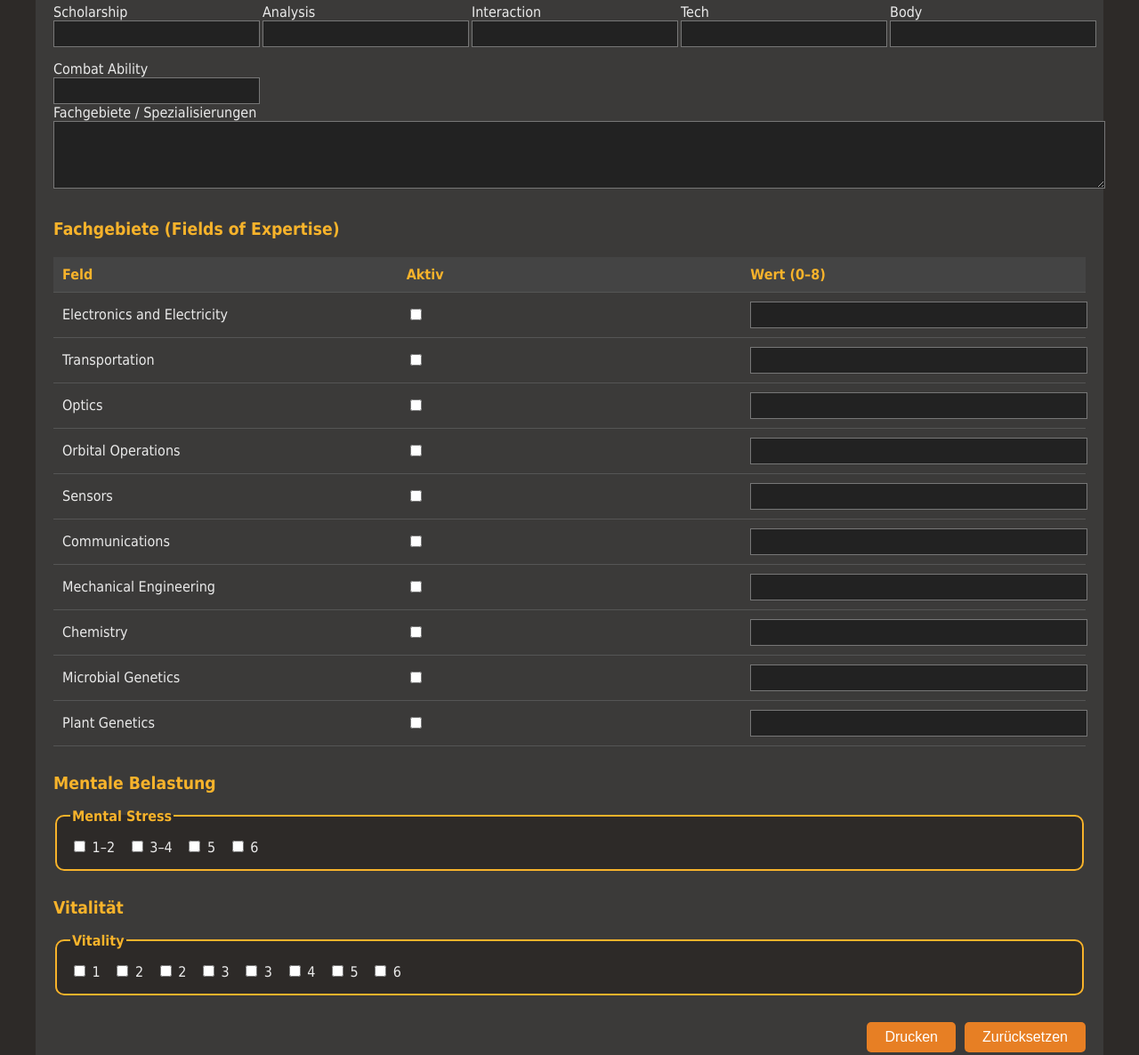
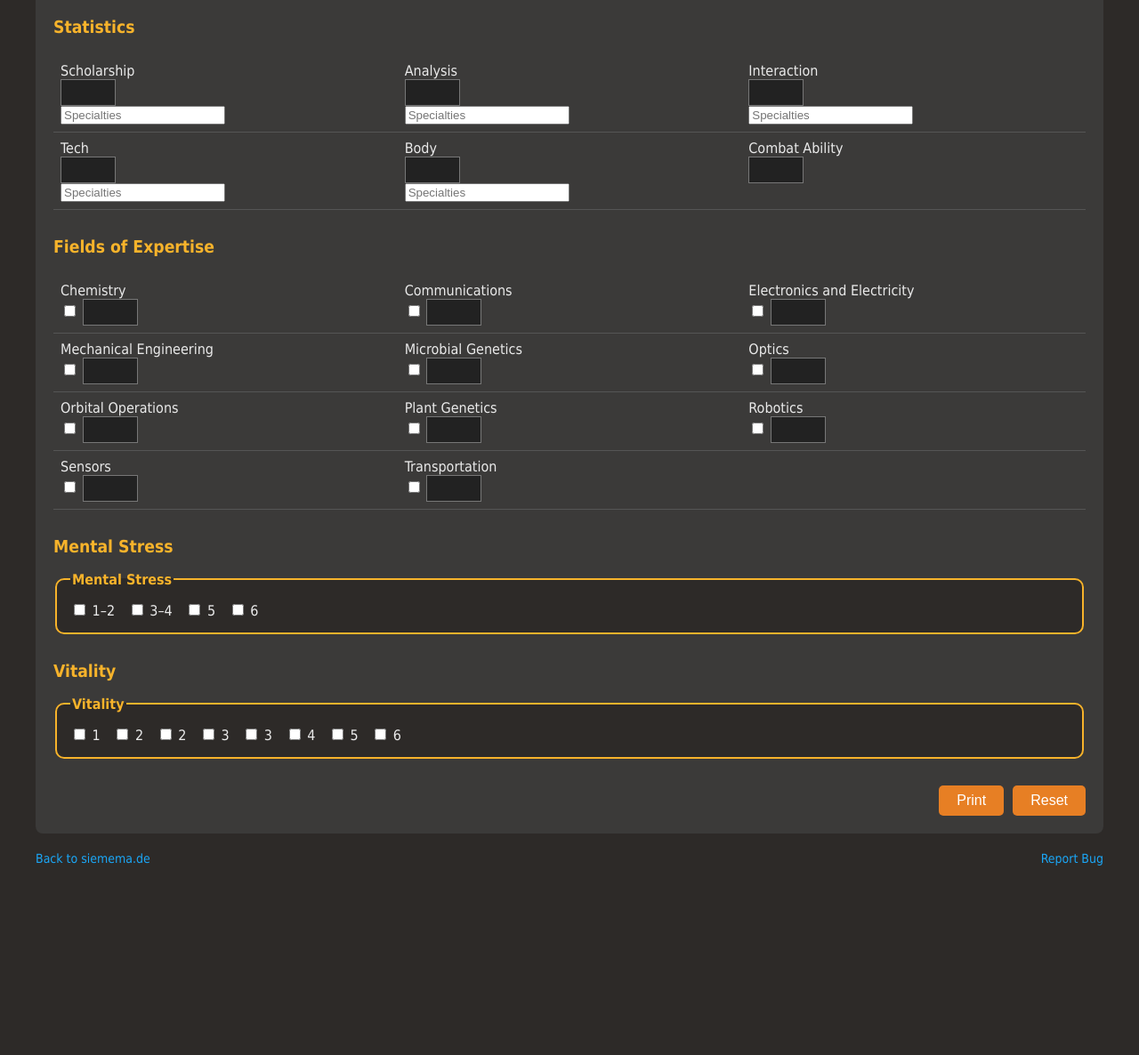
Before and after one commit to mhs2508/siemema-tfm, a plain HTML site: page tfm_rpg_character.html in a window 1280 px wide. Shown: the part 413-1599 px from the top of the page at 89% size. After the commit the page ends 1406 px from the top, so only its background shows below. Drawn offline with Linux system fonts and the light colour scheme.

Commit message:
Finished first version of Terraforming Mars RPG Character Sheet

```diff
--- a/siemema-de.css
+++ b/siemema-de.css
@@ -407,3 +407,34 @@ input:checked + .slider:before {
         padding: 8px 16px;
     }
 }
+
+@page {
+    size: A4 portrait;
+    margin: 20mm;
+  }
+
+  @media print {
+    html, body {
+      width: auto !important;
+      min-width: 0 !important;
+      max-width: 100% !important;
+      margin: 0 auto;
+      padding: 0;
+      zoom: 1; /* ggf. auf 0.9 oder 0.95 anpassen */
+    }
+
+    main {
+      min-width: 0 !important;
+      max-width: 700px !important;
+      margin: 0 auto;
+      padding: 0;
+    }
+
+    button, .button-container {
+      display: none !important;
+    }
+
+    .control-panel {
+      display: none !important;
+    }
+  }
--- a/tfm_rpg_character.html
+++ b/tfm_rpg_character.html
@@ -1,8 +1,8 @@
 <!DOCTYPE html>
-<html lang="de">
+<html lang="en">
 <head>
   <meta charset="UTF-8">
-  <title>Terraforming Mars RPG – Charakterbogen</title>
+  <title>Terraforming Mars RPG – Character Sheet</title>
   <link rel="stylesheet" href="siemema-de.css">
   <style>
     .section {
@@ -37,59 +37,171 @@
       font-size: 16px;
       width: 100%;
     }
+    input[type="number"].narrow {
+      width: 50px;
+      text-align: center;
+    }
+    table.stats-table {
+      width: 100%;
+      border-collapse: collapse;
+    }
+    table.stats-table td {
+      padding: 8px;
+      vertical-align: top;
+    }
+    .button-container {
+      display: flex;
+      justify-content: flex-end;
+      gap: 10px;
+      margin-top: 20px;
+    }
   </style>
 </head>
 <body>
-  <header>Terraforming Mars RPG – Charakterbogen</header>
+  <header>Terraforming Mars RPG – Character Sheet</header>
   <main>
     <section class="section">
-      <h2>Charakterdaten</h2>
+      <h2>Character</h2>
       <div class="input-grid">
         <div><label>Name<br><input type="text" name="name"></label></div>
-        <div><label>Alter<br><input type="text" name="age"></label></div>
-        <div><label>Geschlecht<br><input type="text" name="sex"></label></div>
-        <div><label>Beruf<br><input type="text" name="profession"></label></div>
-        <div><label>Persönlichkeit<br><input type="text" name="personality_tags"></label></div>
+        <div><label>Age<br><input type="text" name="age"></label></div>
+        <div><label>Sex<br><input type="text" name="sex"></label></div>
+        <div><label>Profession<br><input type="text" name="profession"></label></div>
+        <div><label>Personality Tags<br><input type="text" name="personality_tags"></label></div>
       </div>
-      <label>Hintergrund<br><textarea name="background" rows="5"></textarea></label>
+      <label>Background<br>
+        <textarea name="background" rows="8" style="width:100%; box-sizing:border-box;"></textarea>
+      </label>
     </section>
 
     <section class="section">
-      <h2>Statistiken</h2>
-      <div class="input-grid">
-        <div><label>Scholarship<br><input type="number" min="0" max="4" name="scholarship"></label></div>
-        <div><label>Analysis<br><input type="number" min="0" max="4" name="analysis"></label></div>
-        <div><label>Interaction<br><input type="number" min="0" max="4" name="interaction"></label></div>
-        <div><label>Tech<br><input type="number" min="0" max="4" name="tech"></label></div>
-        <div><label>Body<br><input type="number" min="0" max="4" name="body"></label></div>
-        <div><label>Combat Ability<br><input type="number" min="0" max="4" name="combat_ability"></label></div>
-      </div>
-      <label>Fachgebiete / Spezialisierungen<br><textarea name="specialties" rows="3"></textarea></label>
+        <h2>Statistics</h2>
+        <table class="stats-table">
+          <tr>
+            <td>
+              <label>Scholarship<br>
+                <input type="number" min="0" max="4" class="narrow" name="stat_scholarship">
+              </label><br>
+              <input type="text" name="spec_scholarship" placeholder="Specialties">
+            </td>
+            <td>
+              <label>Analysis<br>
+                <input type="number" min="0" max="4" class="narrow" name="stat_analysis">
+              </label><br>
+              <input type="text" name="spec_analysis" placeholder="Specialties">
+            </td>
+            <td>
+                <label>Interaction<br>
+                  <input type="number" min="0" max="4" class="narrow" name="stat_interaction">
+                </label><br>
+                <input type="text" name="spec_interaction" placeholder="Specialties">
+              </td>
+          </tr>
+          <tr>
+            <td>
+              <label>Tech<br>
+                <input type="number" min="0" max="4" class="narrow" name="stat_tech">
+              </label><br>
+              <input type="text" name="spec_tech" placeholder="Specialties">
+            </td>
+            <td>
+                <label>Body<br>
+                  <input type="number" min="0" max="4" class="narrow" name="stat_body">
+                </label><br>
+                <input type="text" name="spec_body" placeholder="Specialties">
+              </td>
+              <td>
+                <label>Combat Ability<br>
+                  <input type="number" min="0" max="4" class="narrow" name="stat_combat">
+                </label>
+              </td>
+          </tr>
+        </table>
+      </section>
+
+      <section class="section">
+        <h2>Fields of Expertise</h2>
+        <table class="stats-table">
+          <tr>
+            <td>
+              <label>Chemistry<br>
+                <input type="checkbox" name="field_chemistry">
+                <input type="number" min="0" max="8" class="narrow" name="value_chemistry">
+              </label>
+            </td>
+            <td>
+              <label>Communications<br>
+                <input type="checkbox" name="field_communications">
+                <input type="number" min="0" max="8" class="narrow" name="value_communications">
+              </label>
+            </td>
+            <td>
+              <label>Electronics and Electricity<br>
+                <input type="checkbox" name="field_electronics">
+                <input type="number" min="0" max="8" class="narrow" name="value_electronics">
+              </label>
+            </td>
+          </tr>
+          <tr>
+            <td>
+              <label>Mechanical Engineering<br>
+                <input type="checkbox" name="field_mechanical">
+                <input type="number" min="0" max="8" class="narrow" name="value_mechanical">
+              </label>
+            </td>
+            <td>
+              <label>Microbial Genetics<br>
+                <input type="checkbox" name="field_microbial">
+                <input type="number" min="0" max="8" class="narrow" name="value_microbial">
+              </label>
+            </td>
+            <td>
+              <label>Optics<br>
+                <input type="checkbox" name="field_optics">
+                <input type="number" min="0" max="8" class="narrow" name="value_optics">
+              </label>
+            </td>
+          </tr>
+          <tr>
+            <td>
+              <label>Orbital Operations<br>
+                <input type="checkbox" name="field_orbital">
+                <input type="number" min="0" max="8" class="narrow" name="value_orbital">
+              </label>
+            </td>
+            <td>
+              <label>Plant Genetics<br>
+                <input type="checkbox" name="field_plant">
+                <input type="number" min="0" max="8" class="narrow" name="value_plant">
+              </label>
+            </td>
+            <td>
+              <label>Robotics<br>
+                <input type="checkbox" name="field_robotics">
+                <input type="number" min="0" max="8" class="narrow" name="value_robotics">
+              </label>
+            </td>
+          </tr>
+          <tr>
+            <td>
+              <label>Sensors<br>
+                <input type="checkbox" name="field_sensors">
+                <input type="number" min="0" max="8" class="narrow" name="value_sensors">
+              </label>
+            </td>
+            <td>
+              <label>Transportation<br>
+                <input type="checkbox" name="field_transportation">
+                <input type="number" min="0" max="8" class="narrow" name="value_transportation">
+              </label>
+            </td>
+            <td></td>
+          </tr>
+        </table>
     </section>
 
     <section class="section">
-      <h2>Fachgebiete (Fields of Expertise)</h2>
-      <table>
-        <thead>
-          <tr><th>Feld</th><th>Aktiv</th><th>Wert (0–8)</th></tr>
-        </thead>
-        <tbody>
-          <tr><td>Electronics and Electricity</td><td><input type="checkbox" name="field_electronics"></td><td><input type="number" min="0" max="8" name="value_electronics"></td></tr>
-          <tr><td>Transportation</td><td><input type="checkbox" name="field_transportation"></td><td><input type="number" min="0" max="8" name="value_transportation"></td></tr>
-          <tr><td>Optics</td><td><input type="checkbox" name="field_optics"></td><td><input type="number" min="0" max="8" name="value_optics"></td></tr>
-          <tr><td>Orbital Operations</td><td><input type="checkbox" name="field_orbital"></td><td><input type="number" min="0" max="8" name="value_orbital"></td></tr>
-          <tr><td>Sensors</td><td><input type="checkbox" name="field_sensors"></td><td><input type="number" min="0" max="8" name="value_sensors"></td></tr>
-          <tr><td>Communications</td><td><input type="checkbox" name="field_communications"></td><td><input type="number" min="0" max="8" name="value_communications"></td></tr>
-          <tr><td>Mechanical Engineering</td><td><input type="checkbox" name="field_mechanical"></td><td><input type="number" min="0" max="8" name="value_mechanical"></td></tr>
-          <tr><td>Chemistry</td><td><input type="checkbox" name="field_chemistry"></td><td><input type="number" min="0" max="8" name="value_chemistry"></td></tr>
-          <tr><td>Microbial Genetics</td><td><input type="checkbox" name="field_microbial"></td><td><input type="number" min="0" max="8" name="value_microbial"></td></tr>
-          <tr><td>Plant Genetics</td><td><input type="checkbox" name="field_plant"></td><td><input type="number" min="0" max="8" name="value_plant"></td></tr>
-        </tbody>
-      </table>
-    </section>
-
-    <section class="section">
-      <h2>Mentale Belastung</h2>
+      <h2>Mental Stress</h2>
       <fieldset class="fieldset-box">
         <legend>Mental Stress</legend>
         <label class="checkbox-label"><input type="checkbox" name="stress_1"> 1–2</label>
@@ -100,7 +212,7 @@
     </section>
 
     <section class="section">
-      <h2>Vitalität</h2>
+      <h2>Vitality</h2>
       <fieldset class="fieldset-box">
         <legend>Vitality</legend>
         <label class="checkbox-label"><input type="checkbox" name="vital_1"> 1</label>
@@ -115,9 +227,13 @@
     </section>
 
     <div class="button-container">
-      <button onclick="window.print()">Drucken</button>
-      <button type="reset">Zurücksetzen</button>
+      <button onclick="window.print()">Print</button>
+      <button type="reset">Reset</button>
     </div>
   </main>
+  <div class="footer-links">
+    <a href="index.html">Back to siemema.de</a>
+    <a href="https://github.com/mhs2508/siemema-tfm/issues">Report Bug</a>
+</div>
 </body>
 </html>
```
